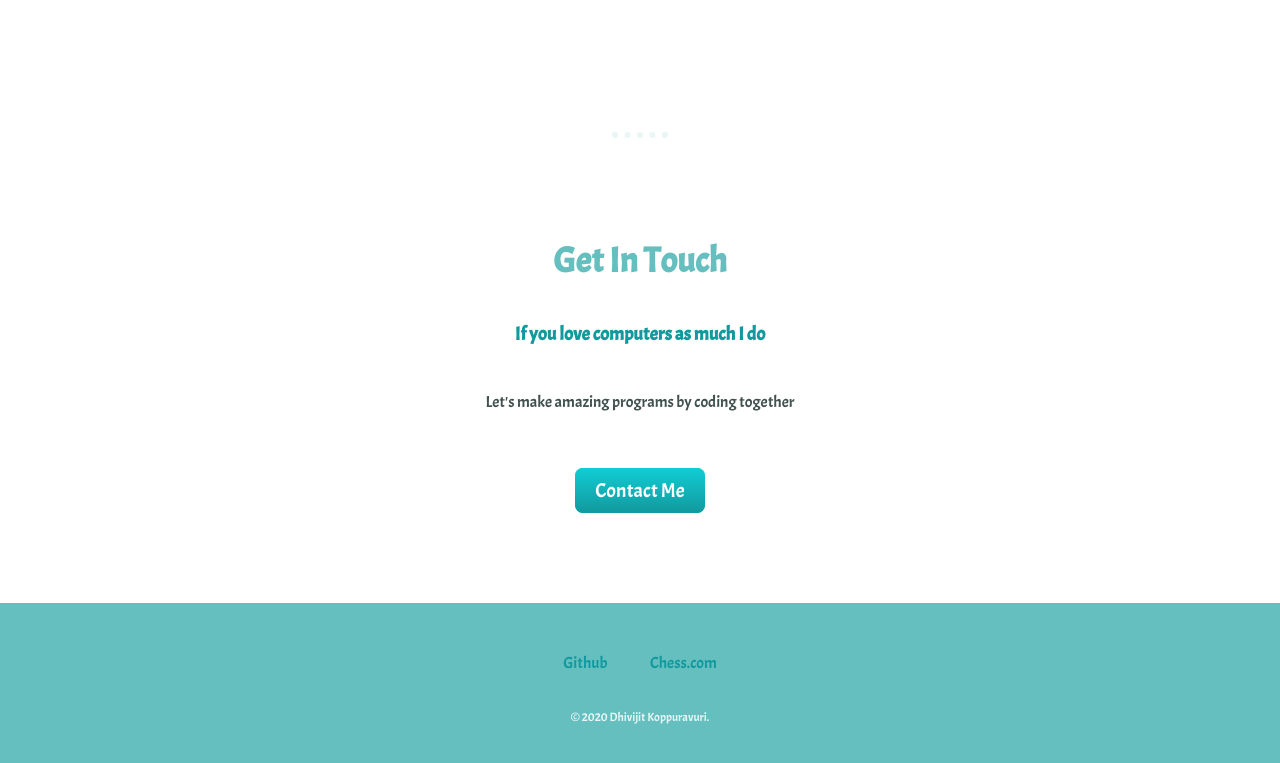
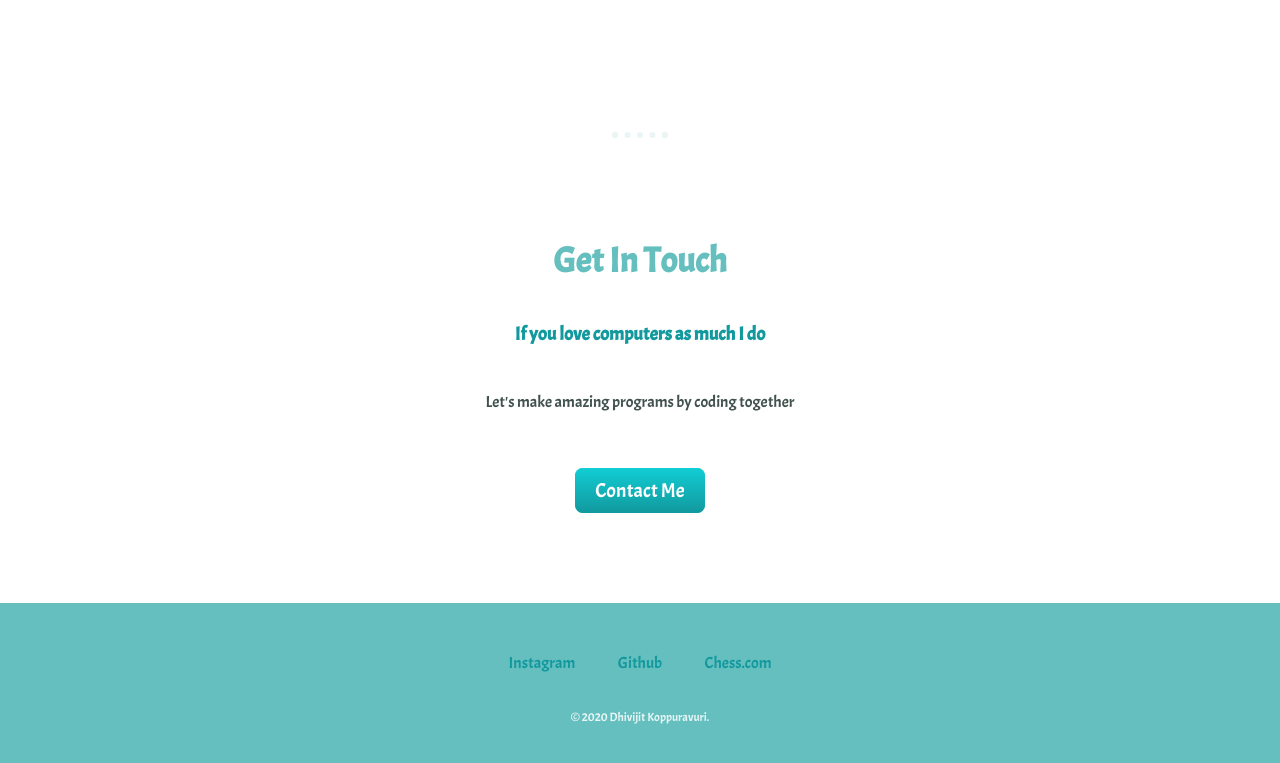
Before and after one commit to dhivijit/site, a plain HTML site: page index.html in a window 1280 px wide. Shown: the part 2357-3120 px from the top of the page. Drawn offline with Linux system fonts and the light colour scheme.

Commit message:
Update index.html

```diff
--- a/index.html
+++ b/index.html
@@ -55,7 +55,7 @@
 			</div>
 		</div>
 		<div class="bottom-container">
-			<a class="footer-link" href="https://www.instagram.com/dhivijit" title="Let's chat on Instagram>Instagram</a>
+			<a class="footer-link" href="https://www.instagram.com/dhivijit" title="Let's chat on Instagram">Instagram</a>
   			<a class="footer-link" href="https://github.com/dhivijit" title="Let's make repositories on Github">Github</a>
  			<a class="footer-link" href="https://www.chess.com/member/dhivijit" title="Let's Play on Chess.com">Chess.com</a>
  			<p class="copyright">© 2020 Dhivijit Koppuravuri.</p>
```
